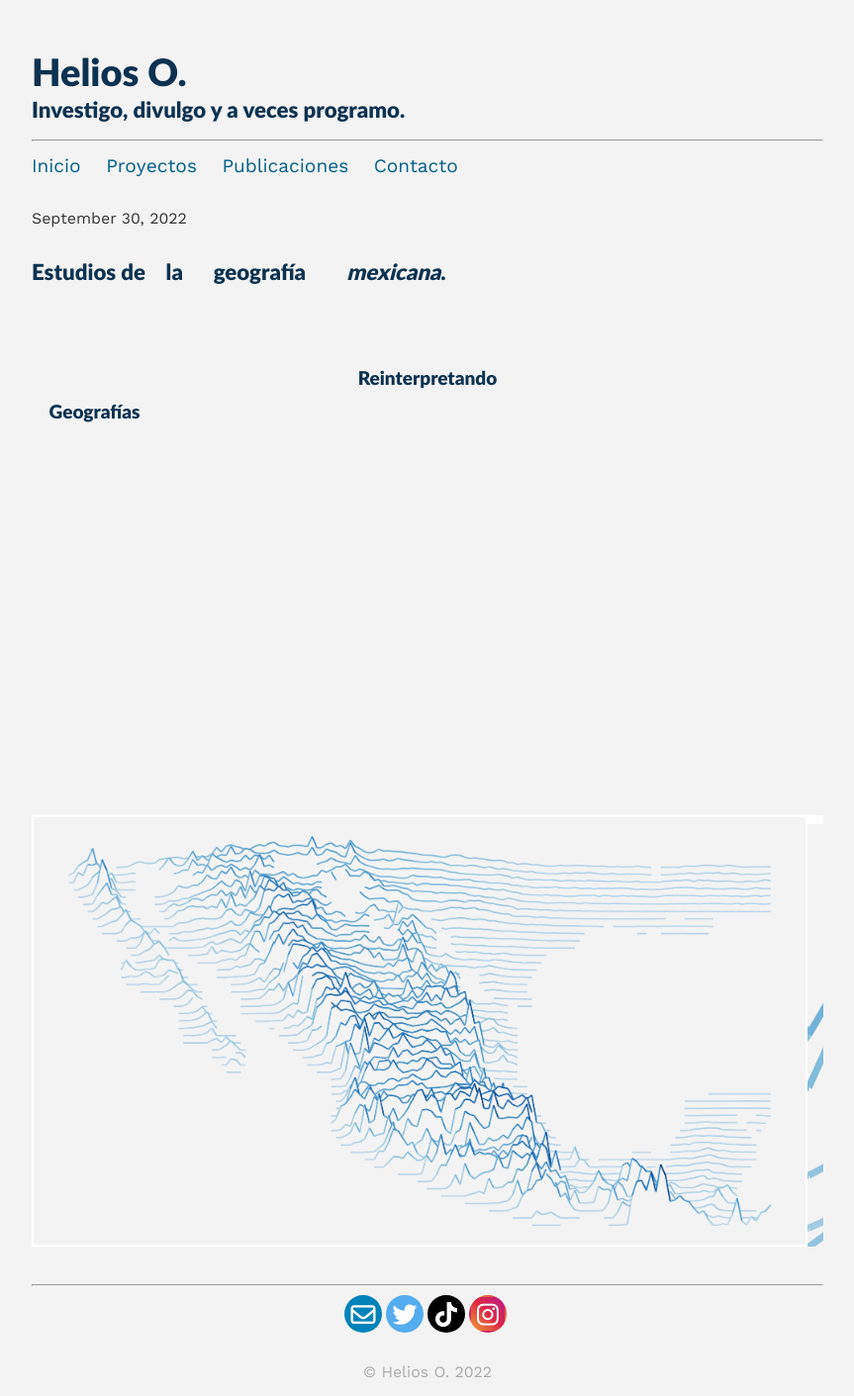
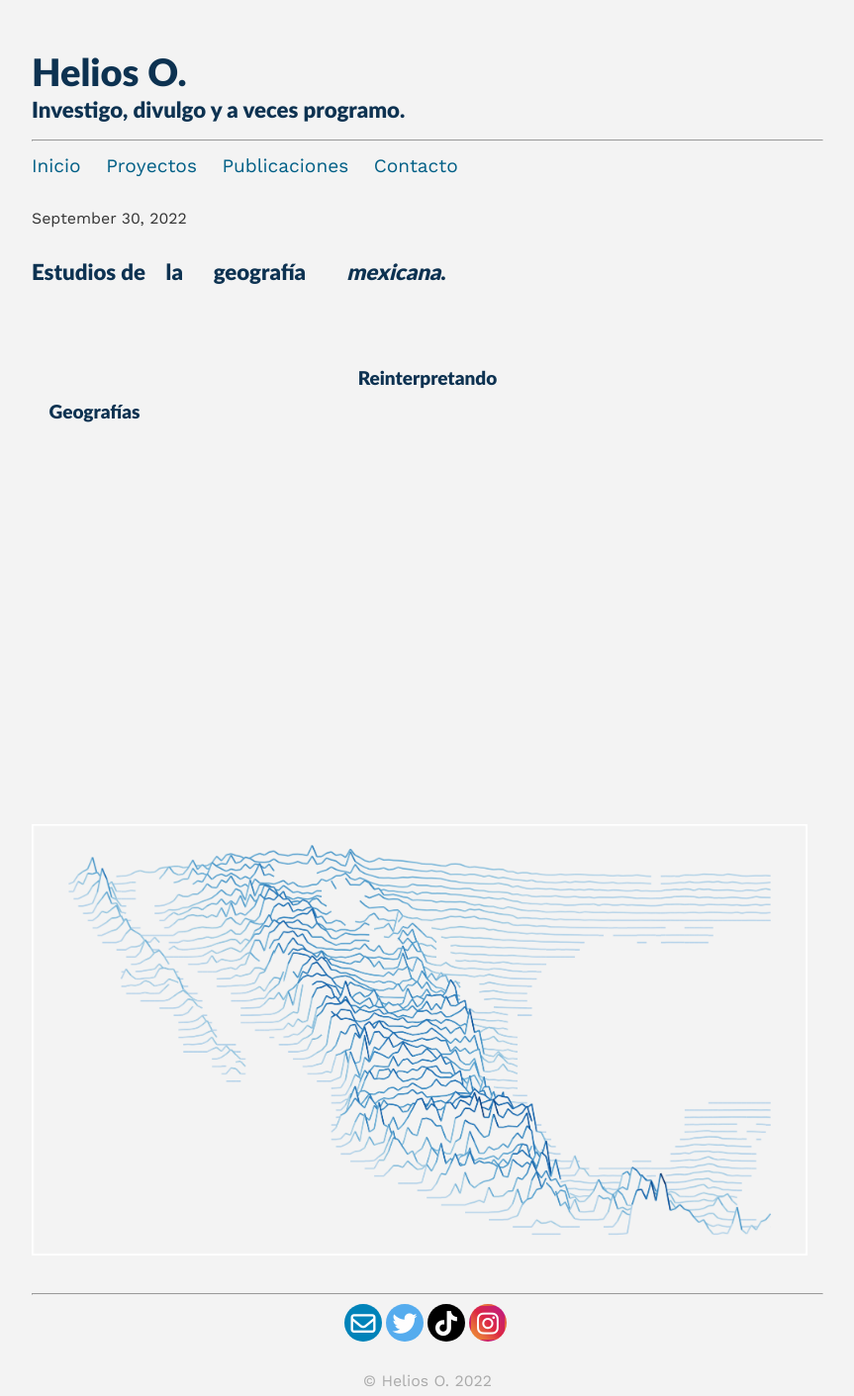
Before and after one commit to Heliouz/Heliouz.github.io, a Jekyll site: the page built from _projects/estumex.md, in a window 1280 px wide. Shown: the whole page at 99% size, without its empty margins (208-1071 px from the left). Built offline with Jekyll 4.4.1, drawn with Linux system fonts in a browser that asks for light colours.

Commit message:
Update estumex.md

```diff
--- a/_projects/estumex.md
+++ b/_projects/estumex.md
@@ -28,6 +28,4 @@ description: Estudios artísticos de la geografía mexicana
 
 <script type="text/javascript" src="/assets/js/ascii.js"></script>
 
-<div style="background-image:url(/assets/images/mapatopo/ridge_mex.png); width: 100%;">
  <img src="/assets/images/mapatopo/ridge_mex.png" alt="mapamex" width="98%" style="display: block;  padding:0; margin:0;"/>
-</div>
```
